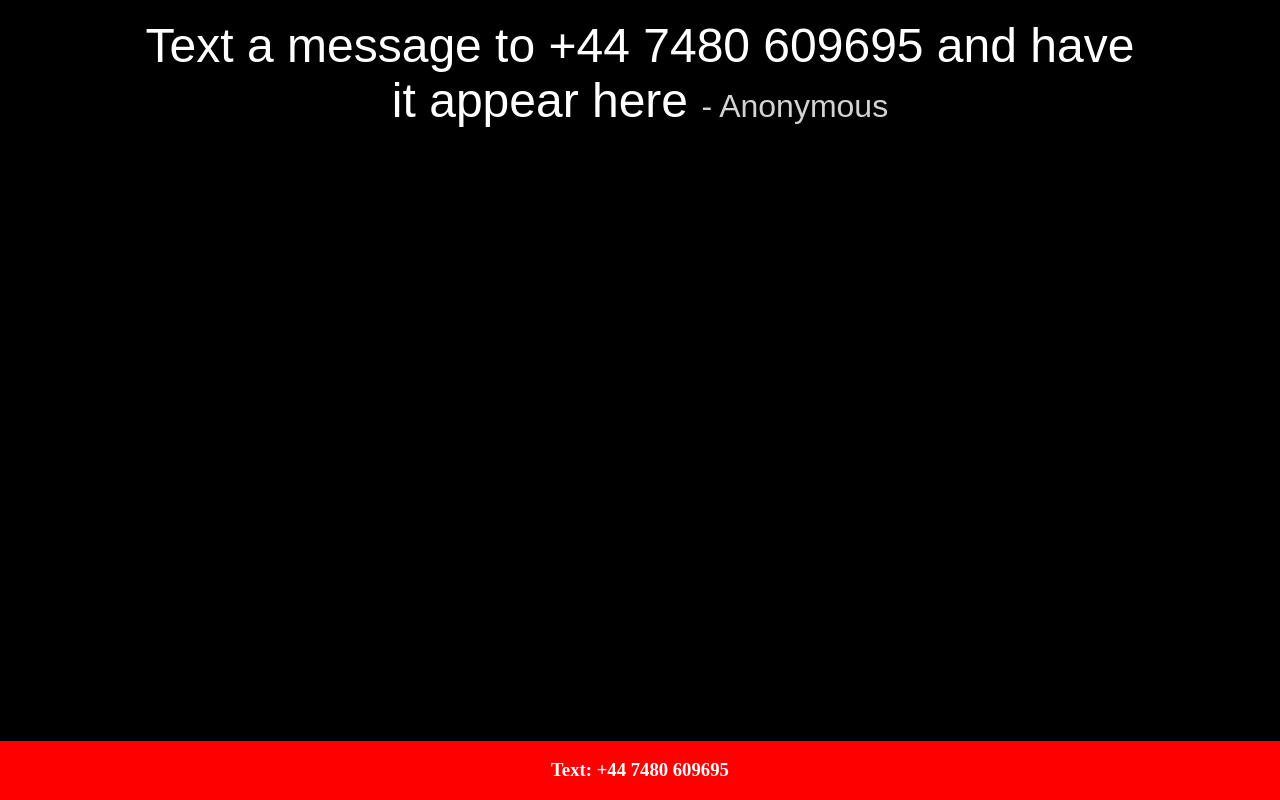
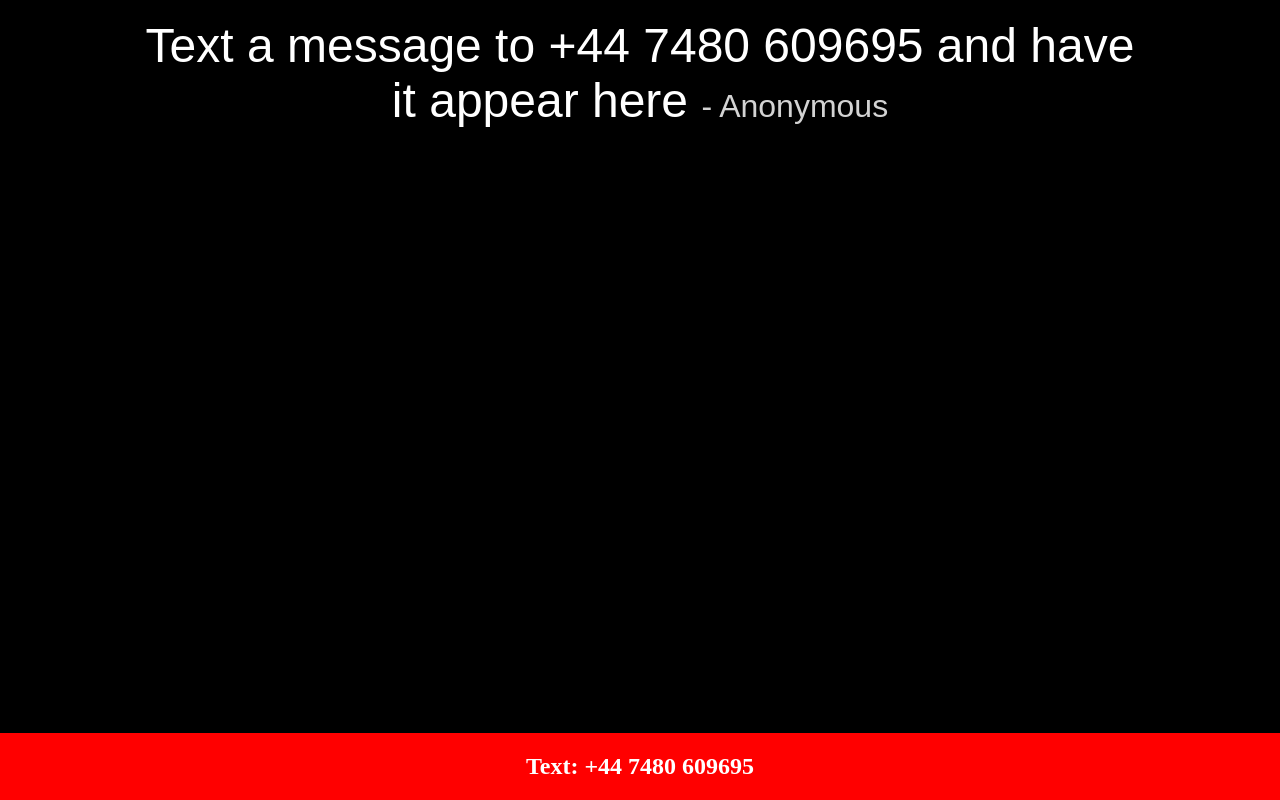
Before and after one commit to AidansJCR/TextAMessage, a website: page client/index.html in a window 1280 px wide. Drawn offline with nearby package versions, Linux system fonts and the light colour scheme; no server answers.

Commit message:
H3 -> H2 because size matters.

```diff
--- a/client/index.html
+++ b/client/index.html
@@ -18,7 +18,7 @@
       </div>
   </div>
   <div class="footer">
-	  <h3>Text: +44 7480 609695</h3>
+	  <h2>Text: +44 7480 609695</h2>
   </div>
     <!-- Scripts: JQuery, Socket.IO, then our script. -->
     <script
```
